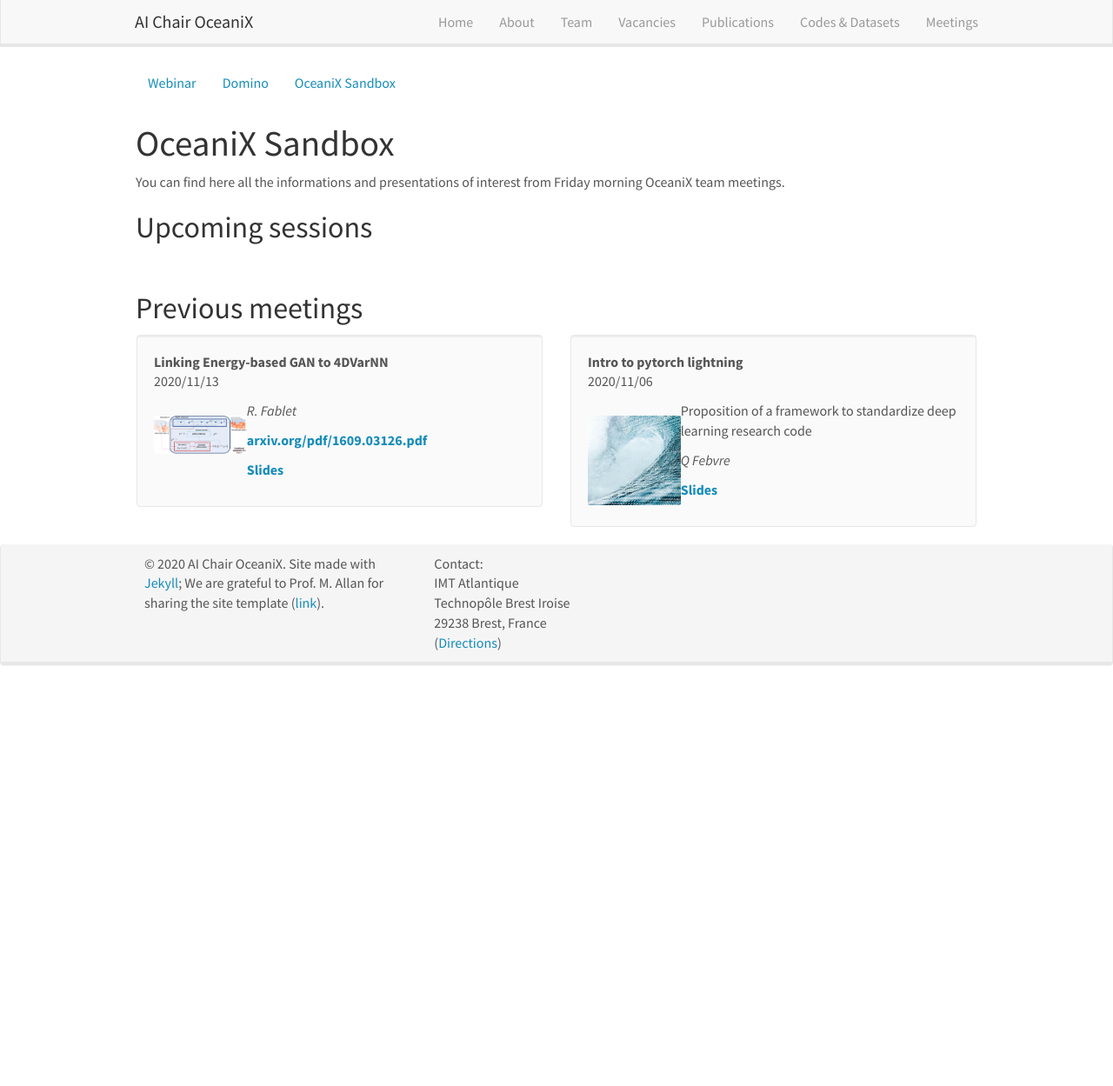
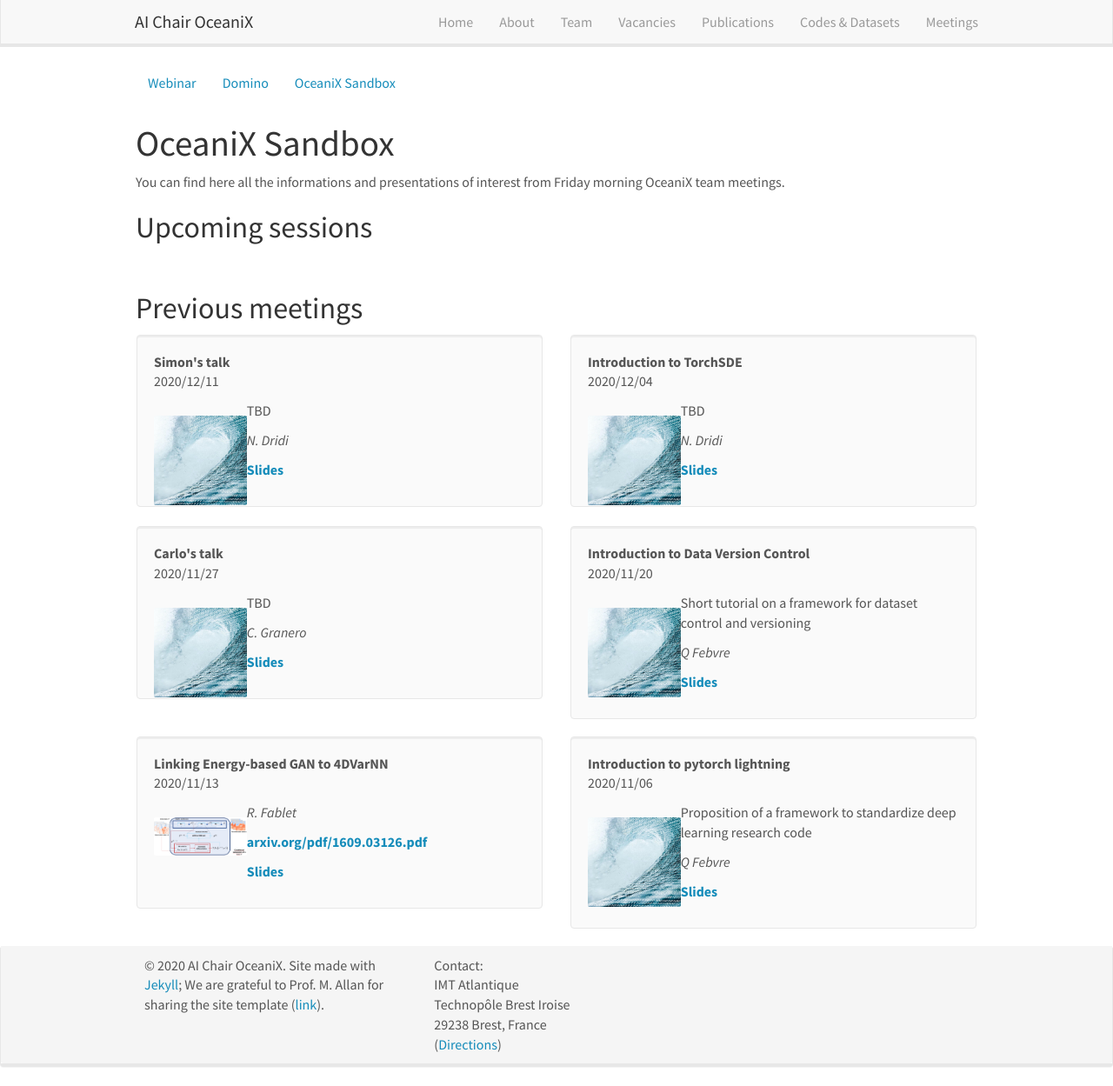
Before and after one commit to CIA-Oceanix/CIA-Oceanix.github.io, a Jekyll site: the page built from _pages/oceanix_sandbox.md, in a window 1280 px wide and 1249 px high. Shown: the whole window at 87% size. Built offline with Jekyll 4.4.1, drawn with Linux system fonts in a browser that asks for light colours; nearby versions of some CDN libraries.

Commit message:
Update sandbox_list.yml

```diff
--- a/_data/sandbox_list.yml
+++ b/_data/sandbox_list.yml
@@ -1,3 +1,63 @@
+- title: "Simon's talk"
+  image: default.jpg
+  description: TBD
+  date: 2020/12/11
+  authors: N. Dridi
+  link:
+  slideslink:
+    url1:
+    display1: Slides
+    url2:
+    display2:
+  highlight: 1
+  codetype: 1
+  news1:
+  news2:
+- title: "Introduction to TorchSDE"
+  image: default.jpg
+  description: TBD
+  date: 2020/12/04
+  authors: N. Dridi
+  link:
+  slideslink:
+    url1:
+    display1: Slides
+    url2:
+    display2:
+  highlight: 1
+  codetype: 1
+  news1:
+  news2:
+- title: "Carlo's talk"
+  image: default.jpg
+  description: TBD
+  date: 2020/11/27
+  authors: C. Granero
+  link:
+  slideslink:
+    url1:
+    display1: Slides
+    url2:
+    display2:
+  highlight: 1
+  codetype: 1
+  news1:
+  news2:
+- title: "Introduction to Data Version Control"
+  image: default.jpg
+  description: Short tutorial on a framework for dataset control and versioning
+  date: 2020/11/20
+  authors: Q Febvre
+  link: https://dvc.org/
+  slideslink:
+    url1:
+    display1: Slides
+    url2:
+    display2:
+  highlight: 1
+  codetype: 1
+  news1:
+  news2:
 - title: "Linking Energy-based GAN to 4DVarNN"
   image: im4DVarNN.jpg
   description:
@@ -15,7 +75,7 @@
   codetype: 1
   news1:
   news2:
-- title: "Intro to pytorch lightning"
+- title: "Introduction to pytorch lightning"
   image: default.jpg
   description: Proposition of a framework to standardize deep learning research code
   date: 2020/11/06
```
